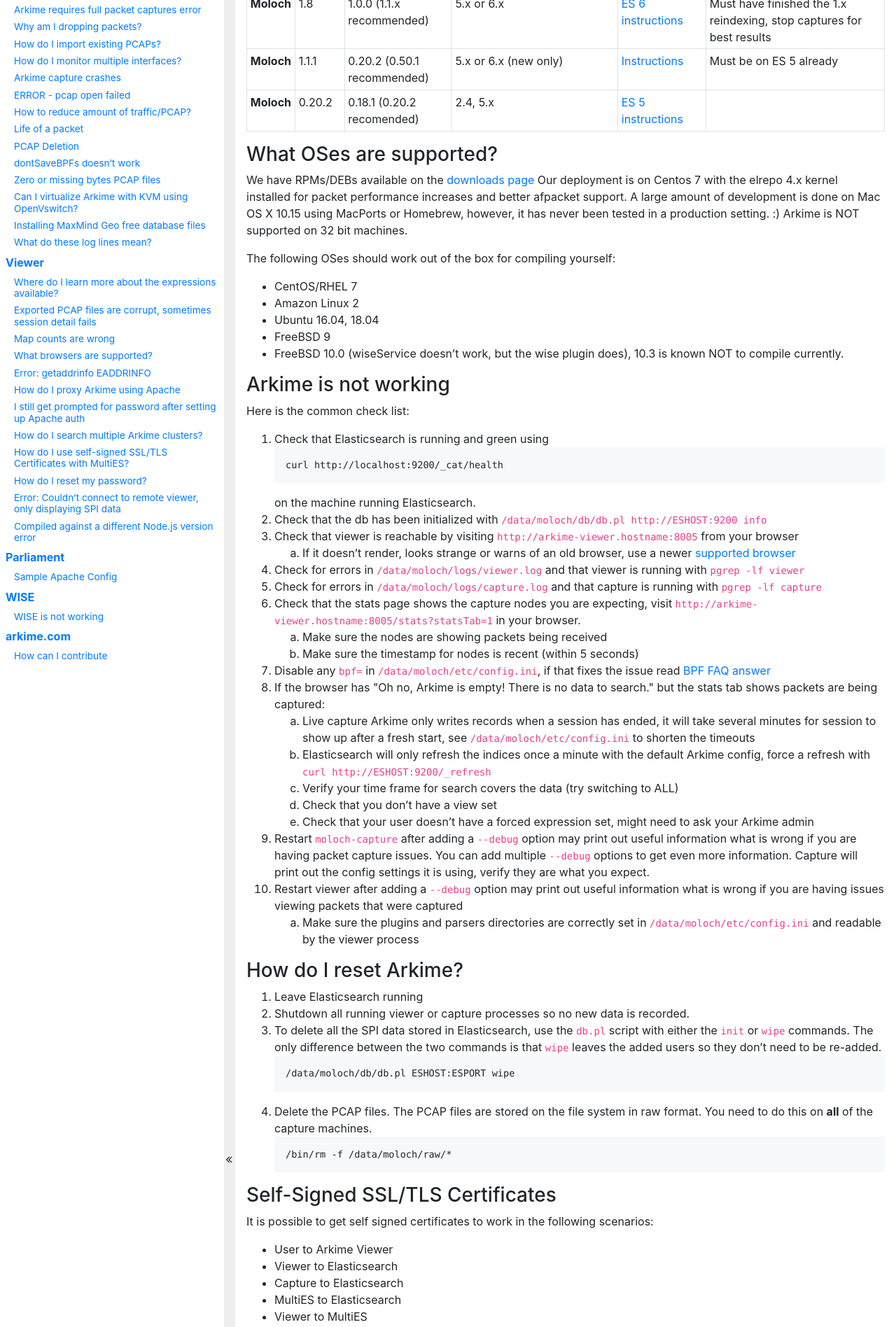
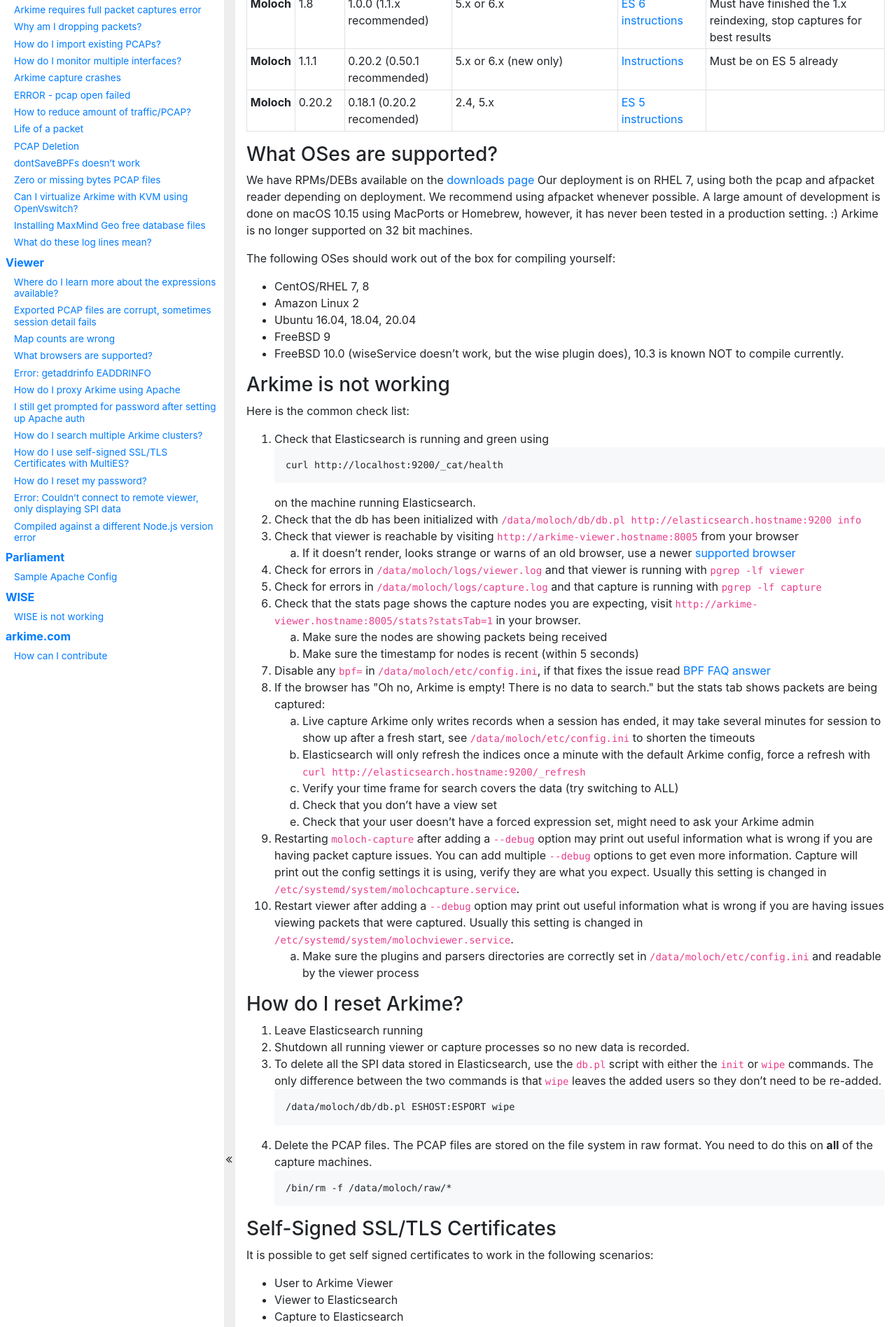
Before and after one commit to arkime/arkimeweb, a Jekyll site: the page built from faq.html, in a window 1280 px wide. Shown: the part 880-2776 px from the top of the page at 70% size. Built offline with Jekyll 4.4.1, drawn with Linux system fonts in a browser that asks for light colours; some of the changed text lies outside the part shown.

Commit message:
udpate OSes and stuff

```diff
--- a/faq.html
+++ b/faq.html
@@ -611,22 +611,23 @@
         <a href="downloads">
           downloads page
         </a>
-        Our deployment is on Centos 7 with the elrepo 4.x kernel installed for packet performance increases and better afpacket support.
-        A large amount of development is done on Mac OS X 10.15 using MacPorts or Homebrew, however, it has never been tested in a production setting. :)
-        Arkime is NOT supported on 32 bit machines.
+        Our deployment is on RHEL 7, using both the pcap and afpacket reader depending on deployment.
+        We recommend using afpacket whenever possible.
+        A large amount of development is done on macOS 10.15 using MacPorts or Homebrew, however, it has never been tested in a production setting. :)
+        Arkime is no longer supported on 32 bit machines.
       </p>
       <p>
         The following OSes should work out of the box for compiling yourself:
       </p>
       <ul>
         <li>
-          CentOS/RHEL 7
+          CentOS/RHEL 7, 8
         </li>
         <li>
           Amazon Linux 2
         </li>
         <li>
-          Ubuntu 16.04, 18.04
+          Ubuntu 16.04, 18.04, 20.04
         </li>
         <li>
           FreeBSD 9
@@ -655,7 +656,7 @@
         </li>
         <li>
           Check that the db has been initialized with
-          <code>/data/moloch/db/db.pl http://ESHOST:9200 info</code>
+          <code>/data/moloch/db/db.pl http://elasticsearch.hostname:9200 info</code>
         </li>
         <li>
           Check that viewer is reachable by visiting
@@ -697,13 +698,13 @@
           data to search." but the stats tab shows packets are being captured:
           <ol type="a">
             <li>
-              Live capture Arkime only writes records when a session has ended, it will take
+              Live capture Arkime only writes records when a session has ended, it may take
                several minutes for session to show up after a fresh start, see
                <code>/data/moloch/etc/config.ini</code> to shorten the timeouts
             </li>
             <li>
               Elasticsearch will only refresh the indices once a minute with the default Arkime config,
-              force a refresh with <code>curl http://ESHOST:9200/_refresh</code>
+              force a refresh with <code>curl http://elasticsearch.hostname:9200/_refresh</code>
             </li>
             <li>
               Verify your time frame for search covers the data (try switching to ALL)
@@ -717,17 +718,18 @@
           </ol>
         </li>
         <li>
-          Restart <code>moloch-capture</code> after adding a
+          Restarting <code>moloch-capture</code> after adding a
           <code>--debug</code> option may print out useful information what is
-          wrong if you are having packet capture issues. You can add multiple
-          <code>--debug</code> options to get even more information.
+          wrong if you are having packet capture issues.
+          You can add multiple <code>--debug</code> options to get even more information.
           Capture will print out the config settings it is using, verify they
           are what you expect.
-        </li>
-        <li>
-          Restart viewer after adding a
-          <code>--debug</code> option may print out useful information what is
-          wrong if you are having issues viewing packets that were captured
+          Usually this setting is changed in <code>/etc/systemd/system/molochcapture.service</code>.
+        </li>
+        <li>
+          Restart viewer after adding a <code>--debug</code> option may print out useful information what is wrong
+          if you are having issues viewing packets that were captured.
+          Usually this setting is changed in <code>/etc/systemd/system/molochviewer.service</code>.
           <ol type="a">
             <li>
               Make sure the plugins and parsers directories are correctly set
```
